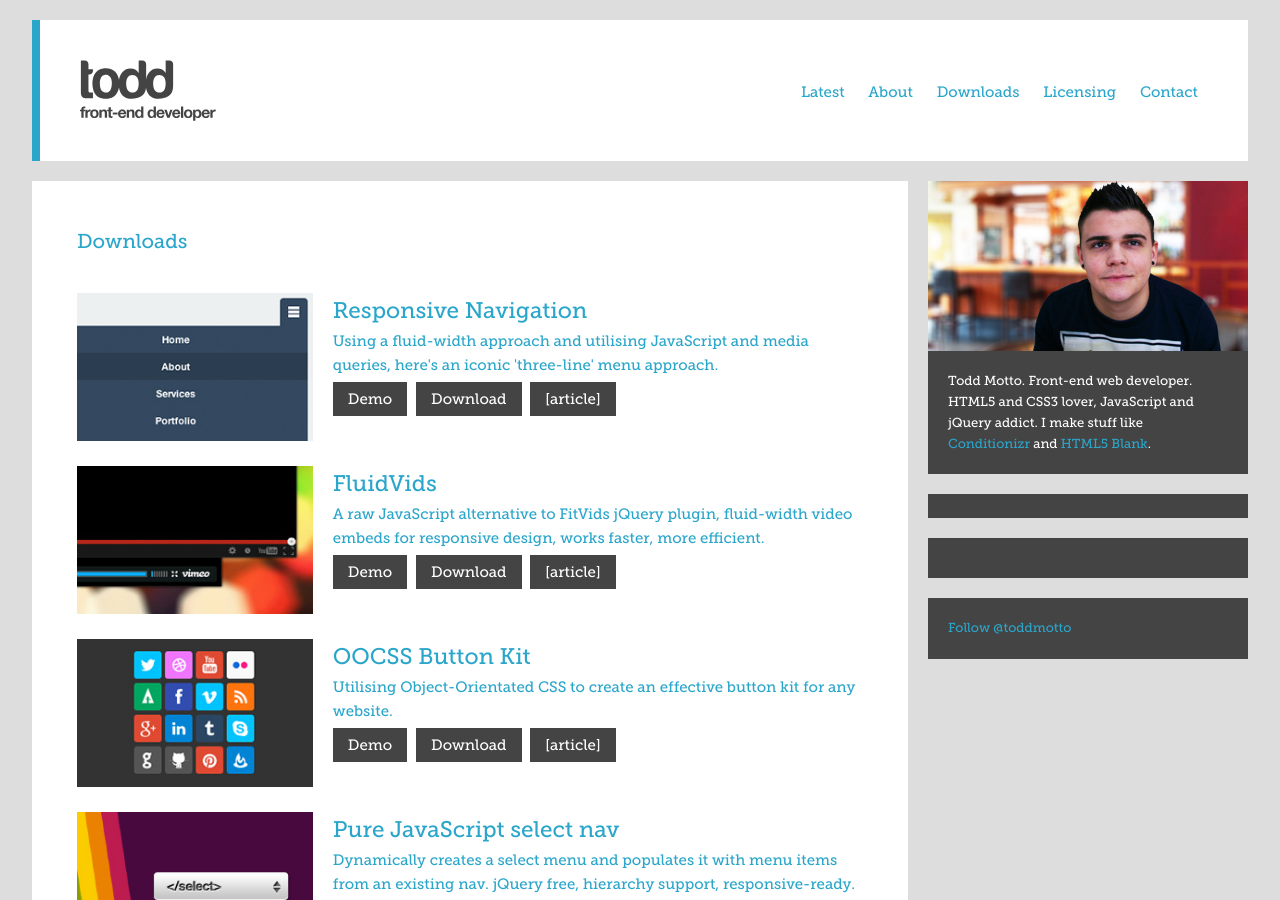
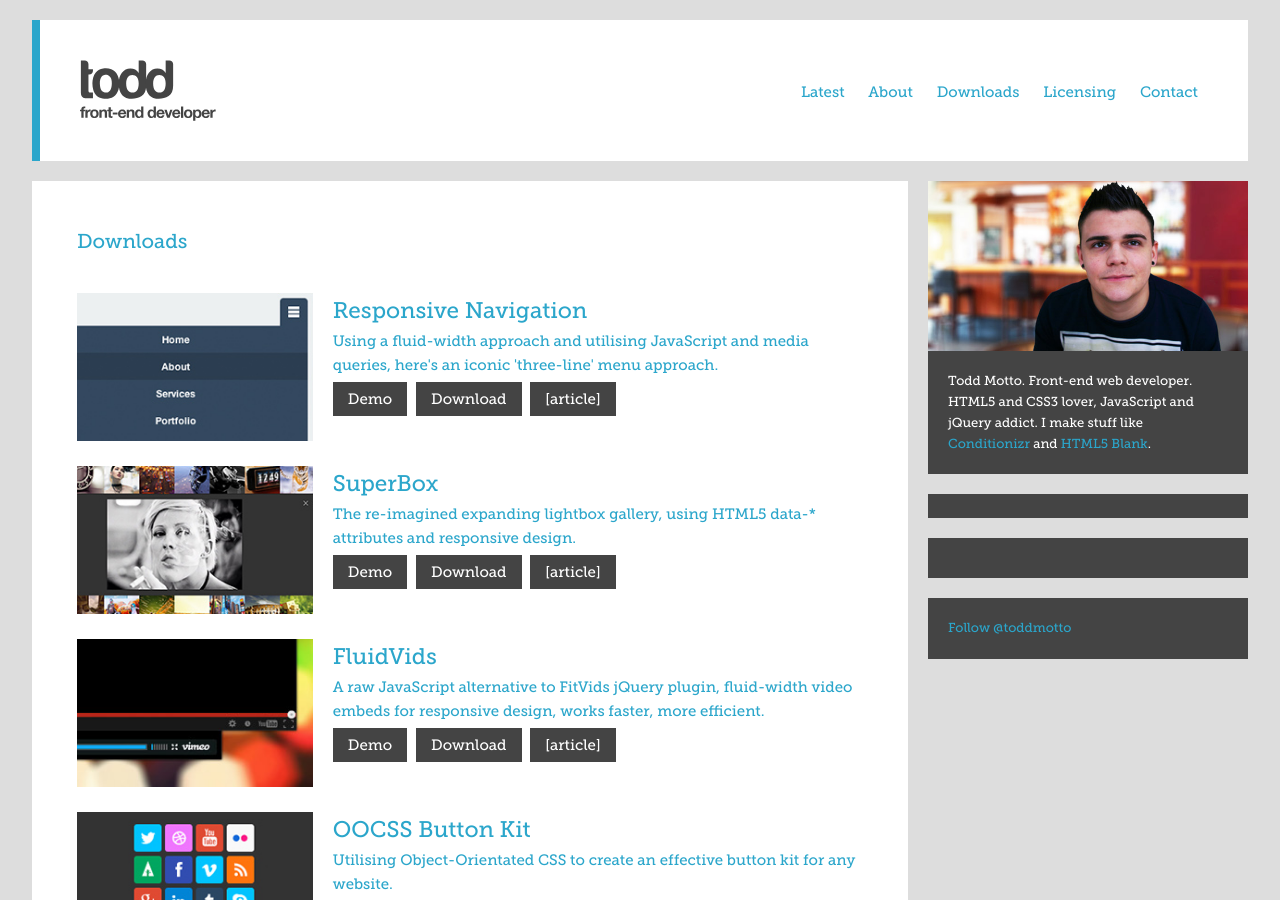
Before and after one commit to lechoo/toddmotto.github.com, a Jekyll site: the page built from downloads.md, in a window 1280 px wide and 900 px high. Built offline with Jekyll 4.4.1, drawn with Linux system fonts in a browser that asks for light colours; Markdown is read by kramdown in place of the engine named in the settings; comment, search, counter and statistics services are not loaded.

Commit message:
Add SuperBox to downloads

```diff
--- a/downloads.md
+++ b/downloads.md
@@ -11,6 +11,16 @@ layout: page
 		<a href="//toddmotto.com/labs/responsive-nav" onclick="_gaq.push(['_trackEvent', 'Click', 'Demo Responsive Nav', 'Responsive Nav Demo']);" target="_blank">Demo</a>
 		<a href="//toddmotto.com/labs/responsive-nav/responsive-nav.zip" onclick="_gaq.push(['_trackEvent', 'Click', 'Download Responsive Nav', 'Responsive Nav Download']);">Download</a>
 		<a href="//toddmotto.com/building-an-html5-responsive-menu-with-media-queries-javascript">[article]</a>
+	</div>
+</div>
+<div class="download-item">
+	<img src="/img/downloads/superbox.jpg" alt="SuperBox">
+	<div class="download-details">
+		<h2>SuperBox</h2>
+		<h4>The re-imagined expanding lightbox gallery, using HTML5 data-* attributes and responsive design.</h4>
+		<a href="//toddmotto.com/labs/superbox" onclick="_gaq.push(['_trackEvent', 'Click', 'Demo SuperBox, 'SuperBox Demo']);">Demo</a>
+		<a href="//toddmotto.com/labs/superbox/superbox.zip" onclick="_gaq.push(['_trackEvent', 'Click', 'Download SuperBox, 'SuperBox Download']);">Download</a>
+		<a href="//toddmotto.com/introducing-superbox-the-reimagined-lightbox-gallery/">[article]</a>
 	</div>
 </div>
 <div class="download-item">
```
Also changed, not shown: img/downloads/superbox.jpg (added).
